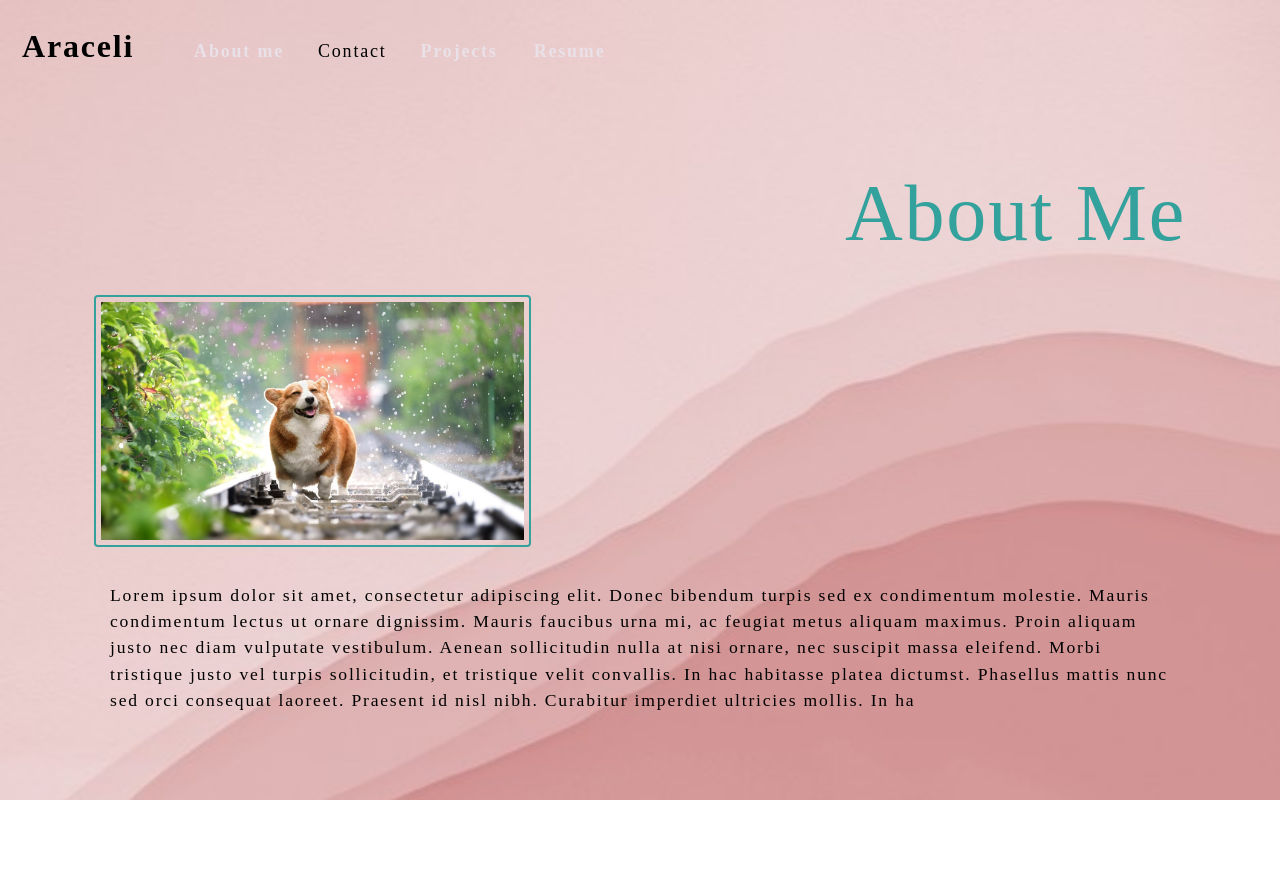
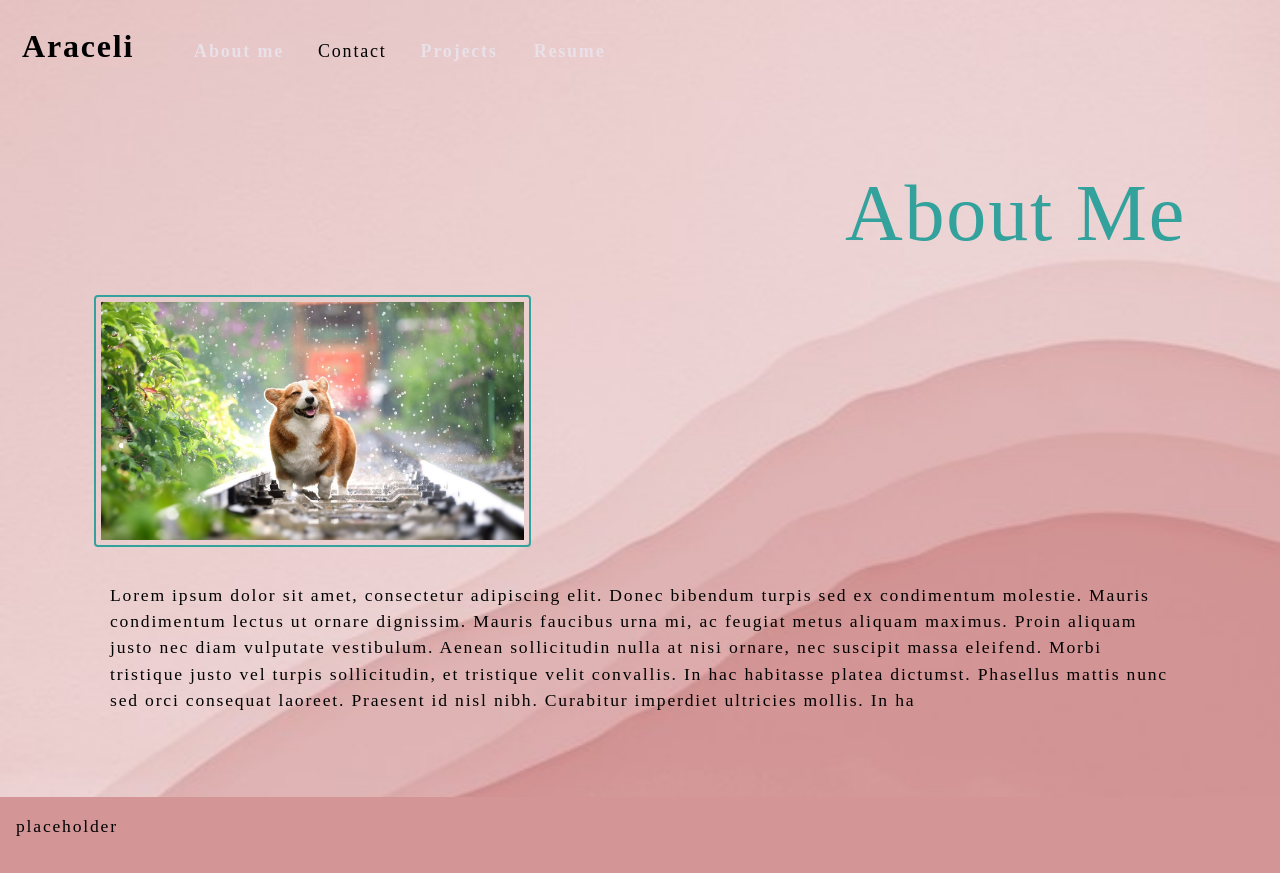
Before and after one commit to Araceli4690/react-portfolio, a React (Create React App) app: page / in a window 1280 px wide. Before the commit the page ends 800 px from the top, so only its background shows below. Built offline with nearby package versions, Linux system fonts and the light colour scheme; a web font is replaced by a local one.

Commit message:
Nav child of header

```diff
--- a/src/App.js
+++ b/src/App.js
@@ -3,6 +3,7 @@ import './App.css';
 import About from './components/About';
 import Header from './components/Header';
 import ContactForm from './components/Contact';
+import Footer from './components/Footer';
 
 function App() {
   const [contactSelected, setContactSelected] = useState(false);
@@ -23,6 +24,7 @@ function App() {
           <ContactForm></ContactForm>
         )}
       </main>
+      <Footer />
     </div>
   );
 }
--- a/src/components/Footer/index.js
+++ b/src/components/Footer/index.js
@@ -0,0 +1,9 @@
+import React from 'react';
+
+const Footer = () => (
+    <div className="footer">
+        <p>placeholder</p>
+    </div>
+);
+
+export default Footer;
--- a/src/components/Header/index.js
+++ b/src/components/Header/index.js
@@ -1,38 +1,19 @@
 import React from 'react';
 import '../../assets/css/style.css';
+import Nav from '../Nav';
 
 
-function Header(props) {
-    const {
-        contactSelected,
-        setContactSelected
-    } = props;
+function Header() {
+
 
     return (
         <div className="HeaderStyle">
             <h2>
-                <a style={{ color: 'black' }} data-test-f="link" href="/">
+                <a style={{ color: 'black' }} href="/">
                     Araceli
                 </a>
             </h2>
-            <nav>
-                <ul className="flex-row">
-                    <li className="mx-2">
-                        <a dara_testid="about" href="/">
-                            About me
-                        </a>
-                    </li>
-                    <li className={`mx-2 ${contactSelected && 'headerActive'}`} >
-                        <span onClick={() => setContactSelected(true)}>Contact</span>
-                    </li>
-                    <li className="mx-2">
-                        <a href="#about">Projects</a>
-                    </li>
-                    <li className="mx-2">
-                        <a href="#about">Resume</a>
-                    </li>
-                </ul>
-            </nav>
+            <Nav />
         </div>
     );
 }
--- /dev/null
+++ b/src/components/Nav/index.js
@@ -0,0 +1,31 @@
+import React from 'react';
+
+function Nav(props) {
+    const {
+        contactSelected,
+        setContactSelected
+    } = props;
+
+    return (
+        <nav>
+            <ul className="flex-row">
+                <li className="mx-2">
+                    <a dara_testid="about" href="/">
+                        About me
+                    </a>
+                </li>
+                <li className={`mx-2 ${contactSelected && 'NavActive'}`} >
+                    <span onClick={() => setContactSelected(true)}>Contact</span>
+                </li>
+                <li className="mx-2">
+                    <a href="#about">Projects</a>
+                </li>
+                <li className="mx-2">
+                    <a href="#about">Resume</a>
+                </li>
+            </ul>
+        </nav>
+    )
+}
+
+export default Nav;
--- a/src/index.css
+++ b/src/index.css
@@ -131,6 +131,8 @@ img {
   width: 150px;
 }
 
+
+
 span[role="img"] {
   cursor: default;
 }
@@ -170,6 +172,25 @@ textarea {
 	height: 120px;
 	border: 3px solid #cccccc;
 	padding: 5px;
+}
+.footer{
+  margin-top: 1rem;
+  padding: 1rem;
+  background-color: #d39596;
+  bottom: 0;
+  left: 0;
+  width: 100%;
+}
+
+.card {
+  background: #fff;
+  border-radius: 2px;
+  height: 325px;
+  margin: 1rem;
+  position: relative;
+  width: 325px;
+  box-shadow: 0 3px 6px #999, 0 3px 6px #999;
+  text-align: left;
 }
 
 .container {
```
Also changed, not shown: src/components/Navigation/index.js (deleted, +0 -8 lines), src/projects.json (added, +18 -0 lines).
